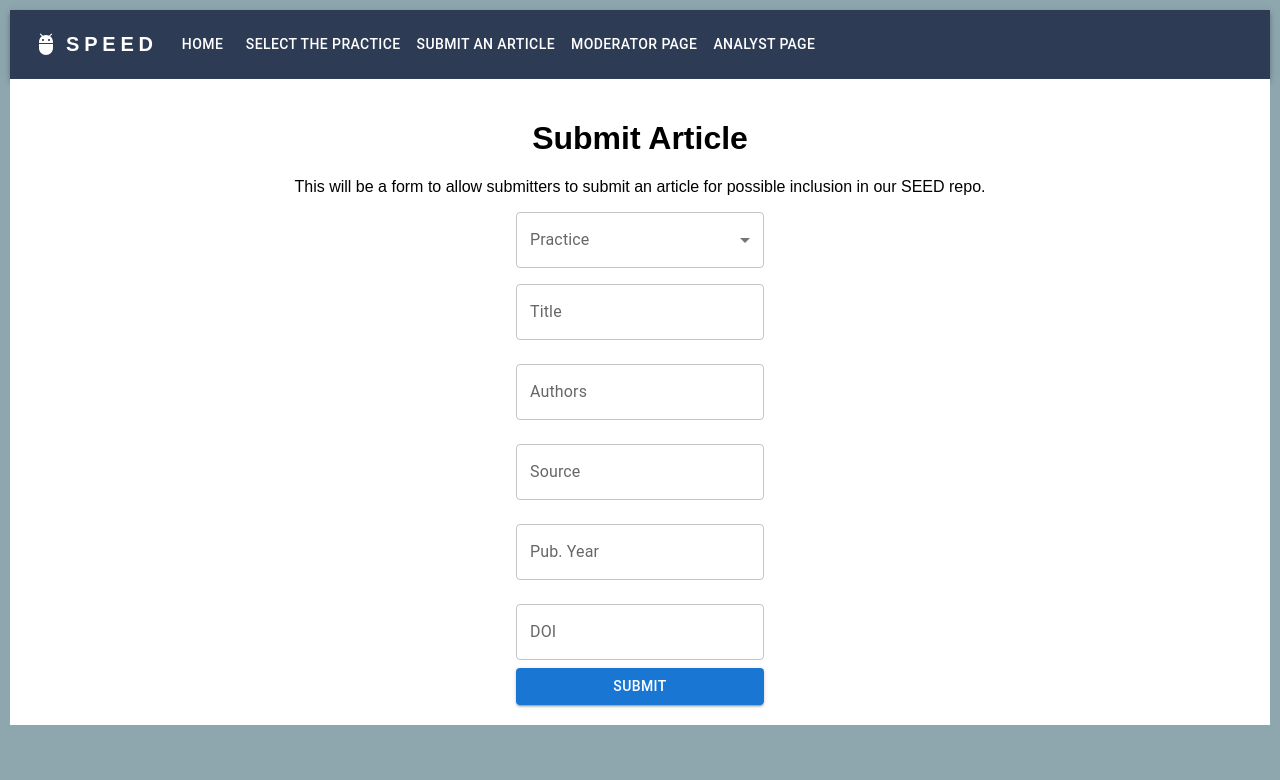
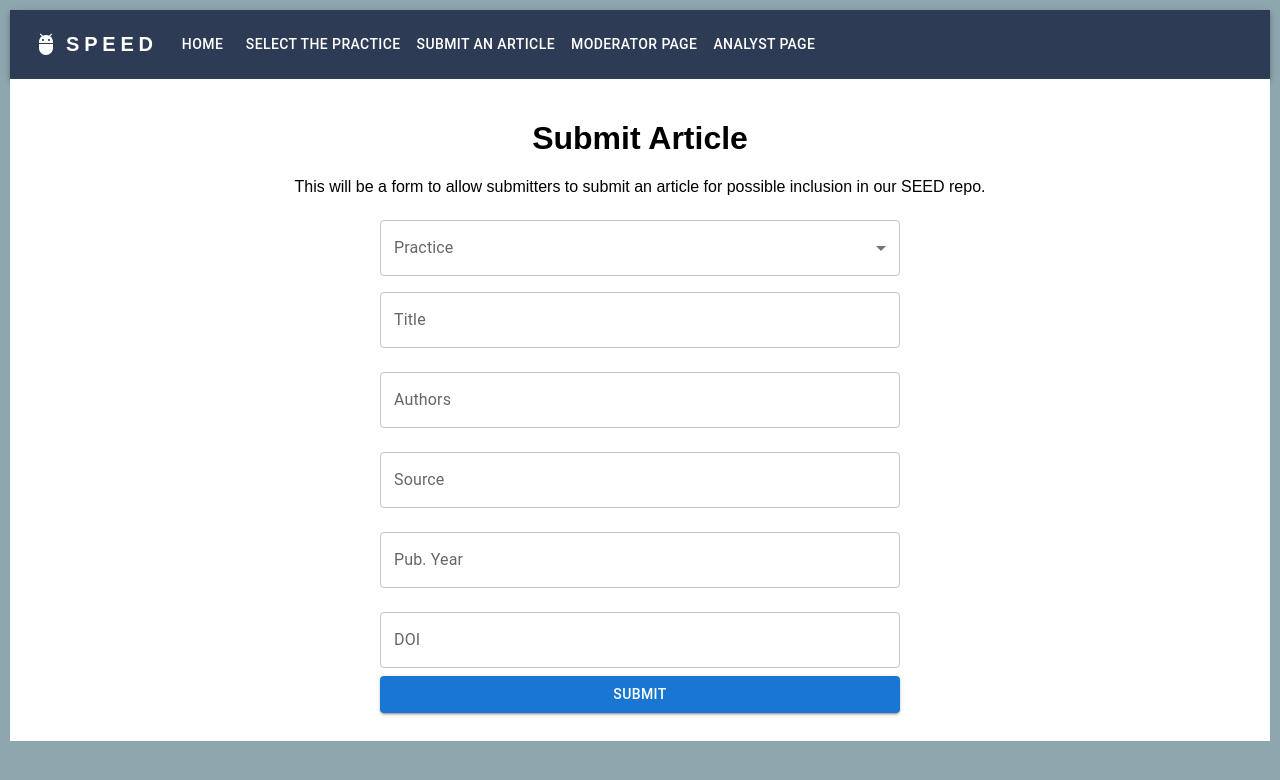
Before and after one commit to Exotica0122/CISE_Assignment_1B, a React (Create React App) app in the folder frontend/: page /SubmitArticle in a window 1280 px wide. Shown: the top 780 px of the page. Built offline with nearby package versions, Linux system fonts and the light colour scheme.

Commit message:
Update SubmissionForm.js

```diff
--- a/frontend/src/components/SubmissionForm.js
+++ b/frontend/src/components/SubmissionForm.js
@@ -42,7 +42,7 @@ const SubmissionForm = () => {
         justifyContent="center"
         alignItems="center"
       >
-        <FormControl>
+        <FormControl fullWidth sx={{ m: 1, width: '65ch' }}>
           <InputLabel id="practice-label">Practice</InputLabel>
           <Select
             labelId="practice-label"
```
